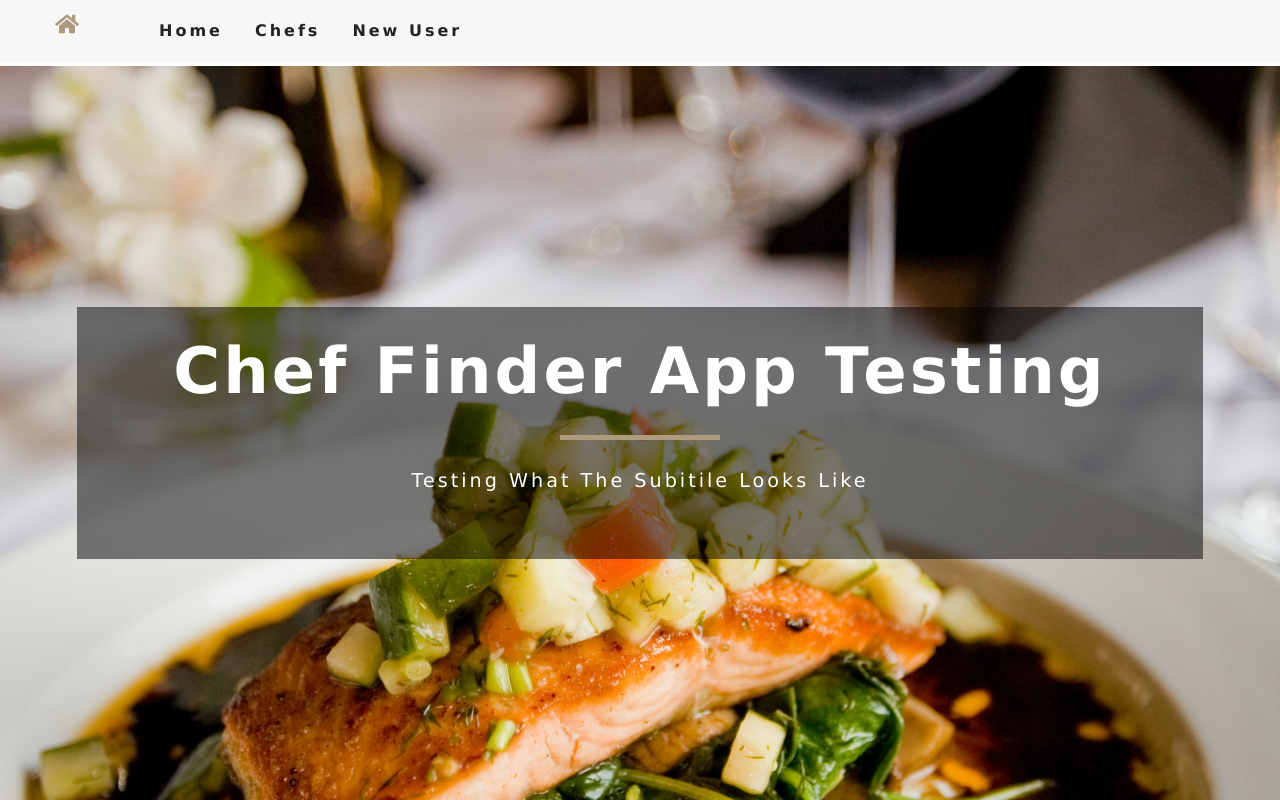
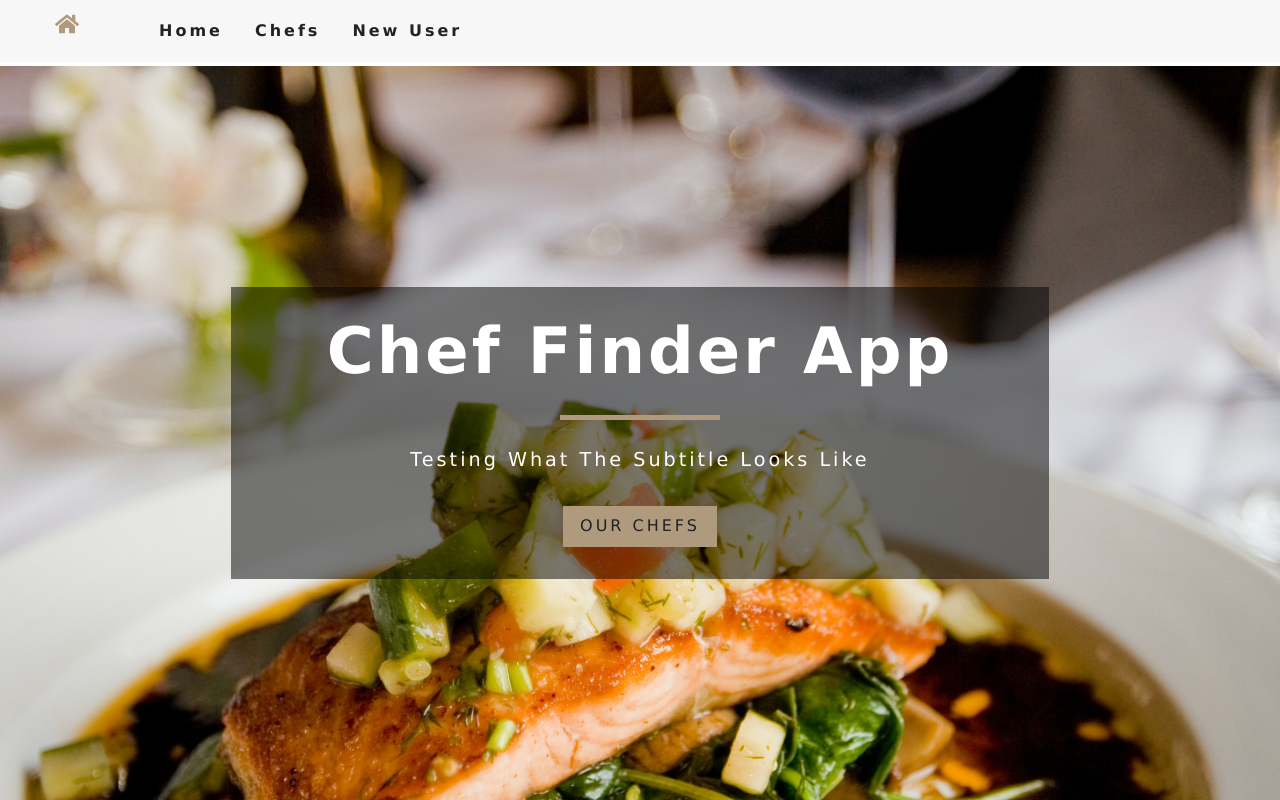
Before and after one commit to yashiazize/CapstoneProject, a React (Create React App) app in the folder front-end/: page / in a window 1280 px wide. Built offline with nearby package versions, Linux system fonts and the light colour scheme; no server answers.

Commit message:
add button to banner for our chefs

```diff
--- a/front-end/src/Pages/Home.js
+++ b/front-end/src/Pages/Home.js
@@ -7,9 +7,13 @@ const Home = () => {
 		<>
 			<Hero>
 				<Banner
-					title="Chef Finder App Testing"
-					subtitle="testing what the subitile looks like"
-				/>
+					title="Chef Finder App "
+					subtitle="testing what the subtitle looks like"
+				>
+					<Link to={"/users/chefs"} className="btn-primary">
+						our chefs
+					</Link>
+				</Banner>
 			</Hero>
 		</>
 	);
```
